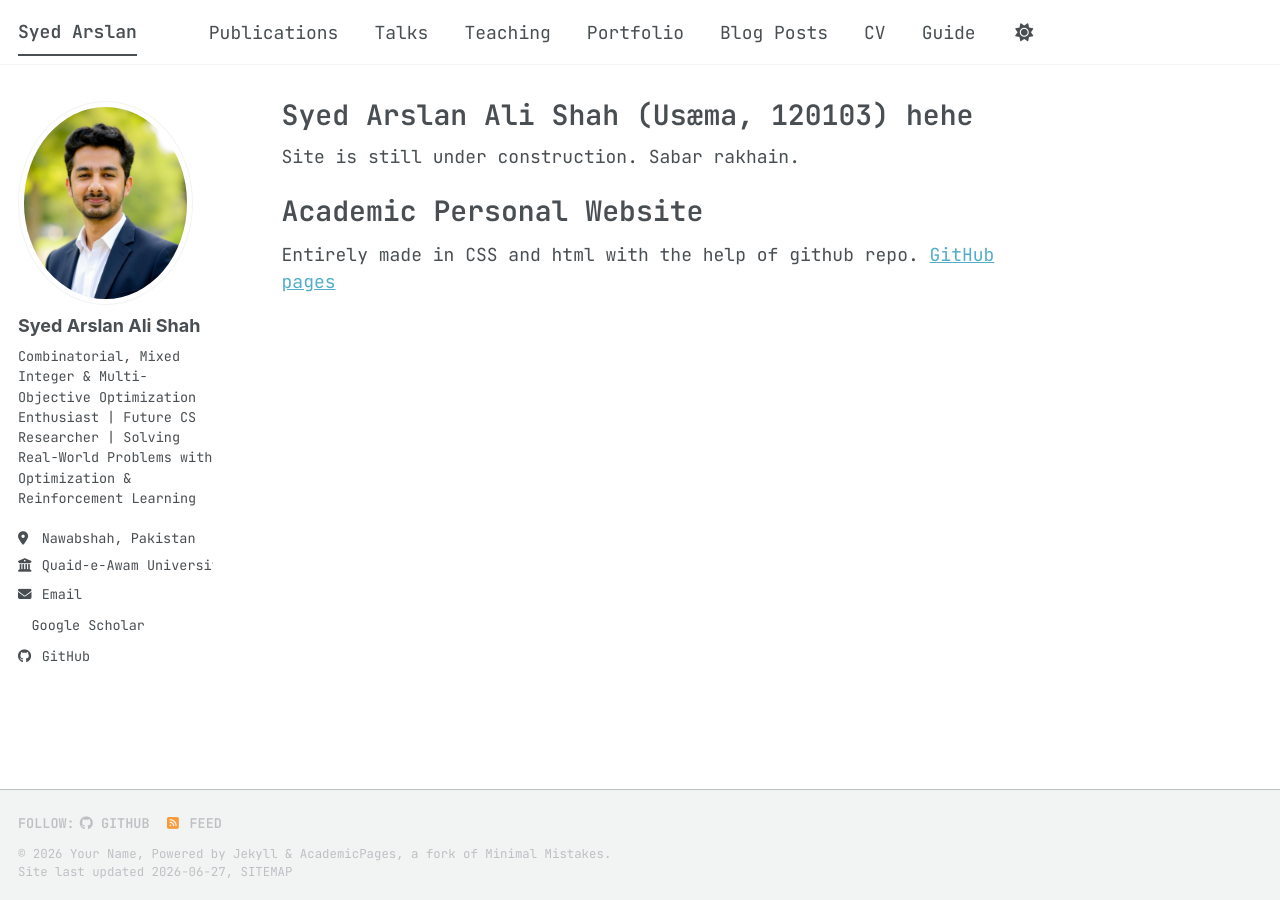
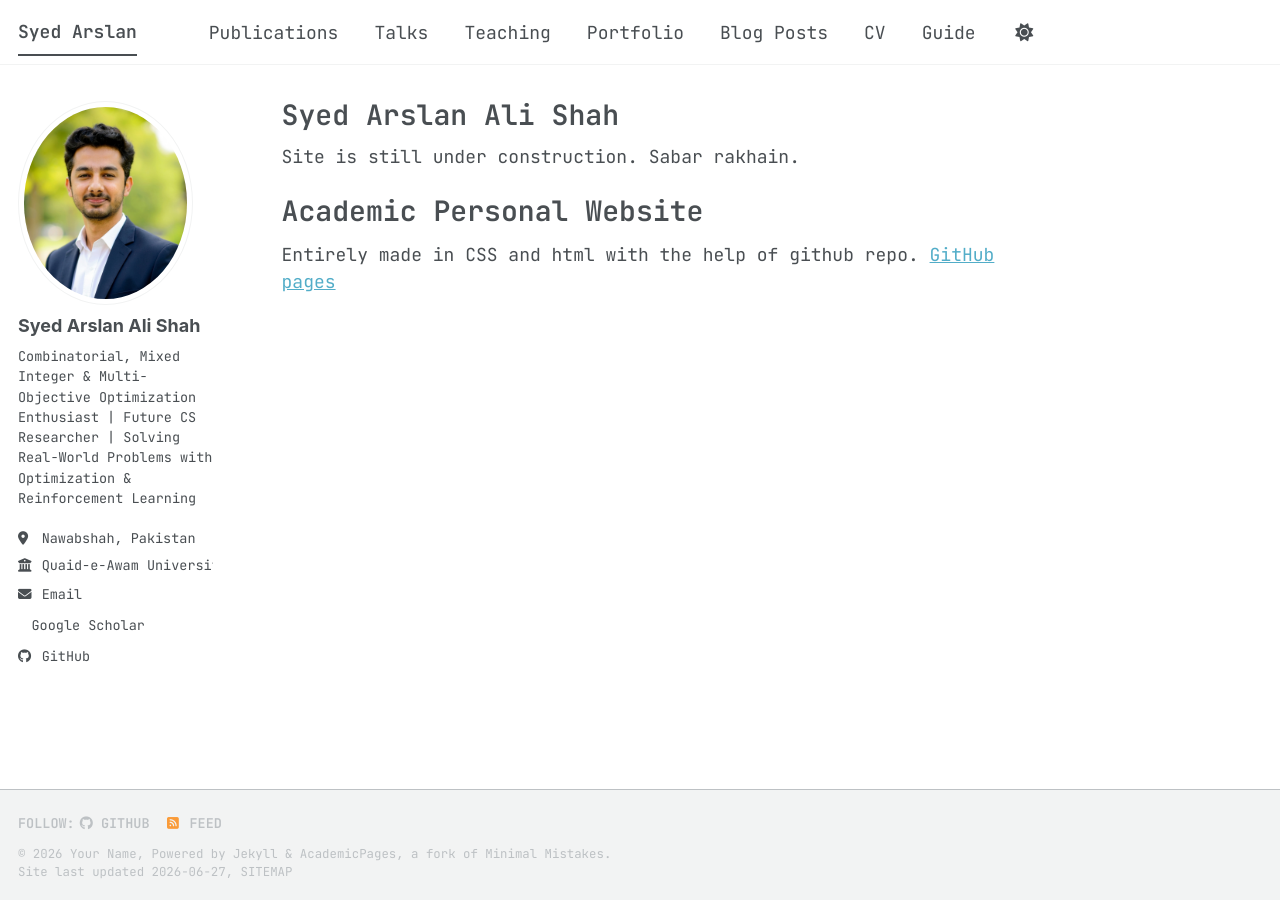
Before and after one commit to syedarslann/syedarslann.github.io, a Jekyll site: the page built from _pages/about.md, in a window 1280 px wide. Built offline with Jekyll 4.4.1, drawn with Linux system fonts in a browser that asks for light colours; a style sheet for code colours, icons or effects is not loaded.

Commit message:
Update about.md

```diff
--- a/_pages/about.md
+++ b/_pages/about.md
@@ -1,6 +1,6 @@
 ---
 permalink: /
-title: "Syed Arslan Ali Shah (Usæma, 120103) hehe"
+title: "Syed Arslan Ali Shah"
 author_profile: true
 redirect_from:
   - /about/
```
